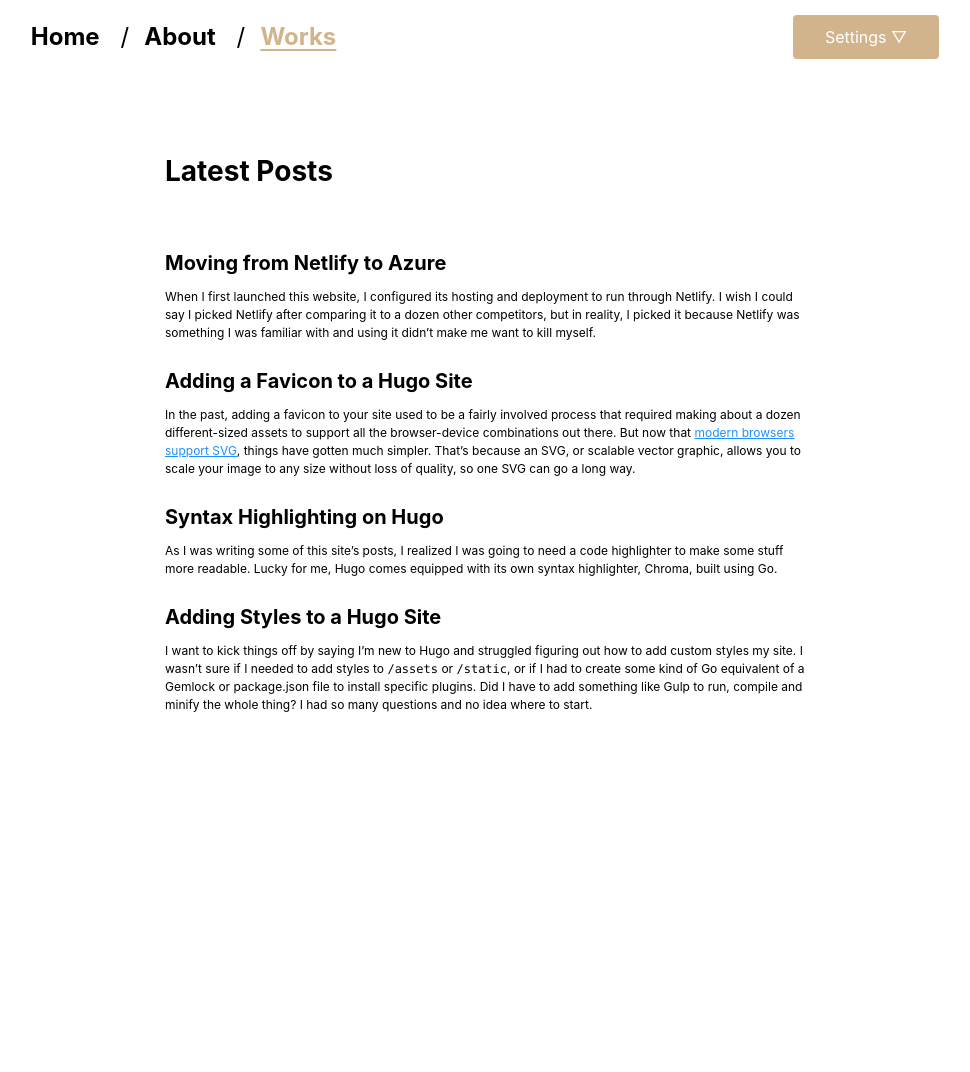
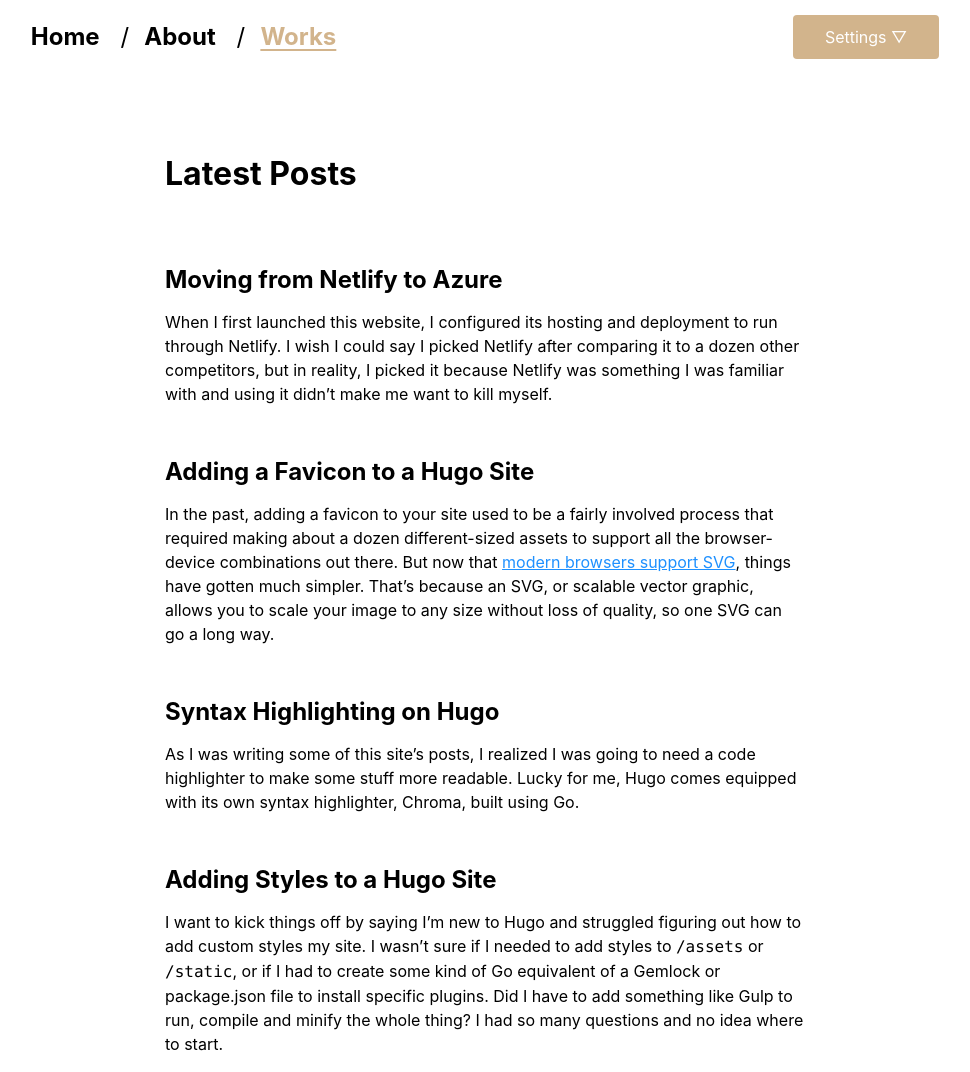
Before and after one commit to zarahzachz/zarahzachz.github.io, a Jekyll site: the page built from works.html, in a window 1280 px wide. Shown: the whole page, without its empty margins (155-1125 px from the left). Built offline with Jekyll 4.4.1, drawn with Linux system fonts in a browser that asks for light colours; before the commit the page ends 900 px from its top, so only the background shows below that.

Commit message:
Refactor /posts styles to work with settings.

```diff
--- a/_sass/base/_manifest.scss
+++ b/_sass/base/_manifest.scss
@@ -15,12 +15,12 @@
   --base-border-radius: 4px;
 
   --body-fill: var(--white);
-  --font-color: var(--black);
+  --body-ink: var(--black);
+
   --font-family: var(--sans);
   --font-size: 1rem;
   --line-height: 1.5;
   --content-width: 40em;
-
 }
 
 html {
@@ -34,7 +34,7 @@
 html,
 body {
   background-color: var(--body-fill);
-  color: var(--font-color);
+  color: var(--body-ink);
   font-family: var(--font-family);
   font-size: var(--font-size);
 }
@@ -60,30 +60,31 @@
   line-height: var(--line-height);
   max-width: var(--content-width);
   margin: 0 auto;
-  padding: 0 1em;
+  padding: 0 1em 1em;
 
   a {
     color: var(--link-color);
   }
 
   h2 {
-    font-size: calc(var(--font-size) * 1.75);
+    font-size: calc(var(--font-size) * 2);
     font-weight: bold;
     margin-bottom: 2em;
   }
 
   h3 {
-    font-size: calc(var(--font-size) * 1.25);
+    font-size: calc(var(--font-size) * 1.5);
     font-weight: bold;
     margin-bottom: .5em;
   }
 }
 
 body.light {
-  // --font-color: red;
+  // --body-fill: white;
+  // --body-ink: black;
 }
 
 body.dark {
-  background-color: hsl(0, 20, 20);
-  color: var(--white);
+  // --body-fill: black;
+  // --body-ink: white;
 }
--- a/_sass/pages/_post.scss
+++ b/_sass/pages/_post.scss
@@ -13,7 +13,7 @@
     h2 {
       font-size: calc(var(--font-size) * 1.5);
       margin-bottom: .75em;
-      margin-top: 3em;
+      margin-top: 1.5em;
     }
 
     h3 {
--- a/_sass/pages/_posts.scss
+++ b/_sass/pages/_posts.scss
@@ -1,7 +1,7 @@
 .posts {
   li {
     &:not(:last-child) {
-      margin-bottom: 1.5rem;
+      margin-bottom: 3em;
     }
   }
 
@@ -17,6 +17,6 @@
   }
 
   p {
-    font-size: .75rem;
+    font-size: var(--font-size);
   }
 }
```
